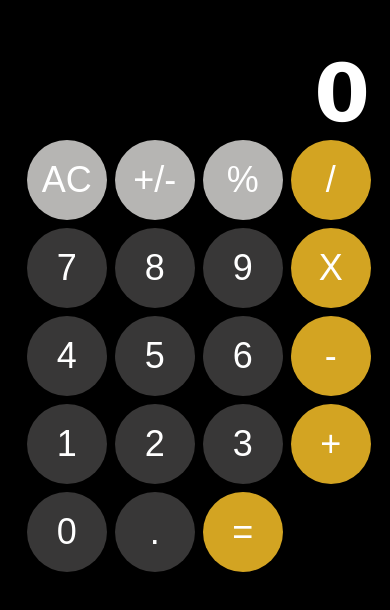
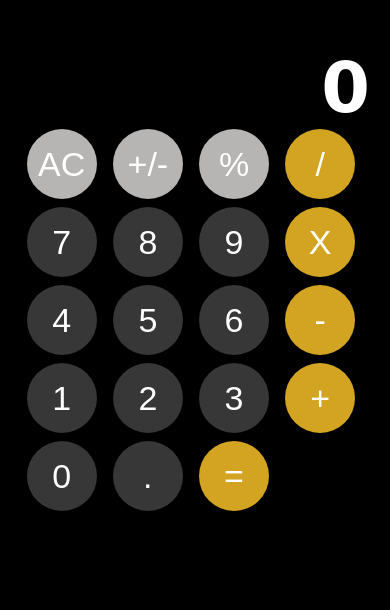
Before and after one commit to k0m11/Iphone-Calculator, a plain HTML site: page index.html in a window 390 px wide. Shown: the part 148-758 px from the top of the page. Drawn offline with Linux system fonts and the light colour scheme.

Commit message:
Update style.css

```diff
--- a/static/style.css
+++ b/static/style.css
@@ -49,14 +49,14 @@ button:hover {
         margin-top: 50%;
     }
     h1 {
-        font-size: 80px;
+        font-size: 70px;
         width: 350px;
     }
 
     button {
-        width: 80px;
-        height: 80px;
-        font-size: 36px;
+        width: 70px;
+        height: 70px;
+        font-size: 34px;
     }
 
     .buttons-container {
```
